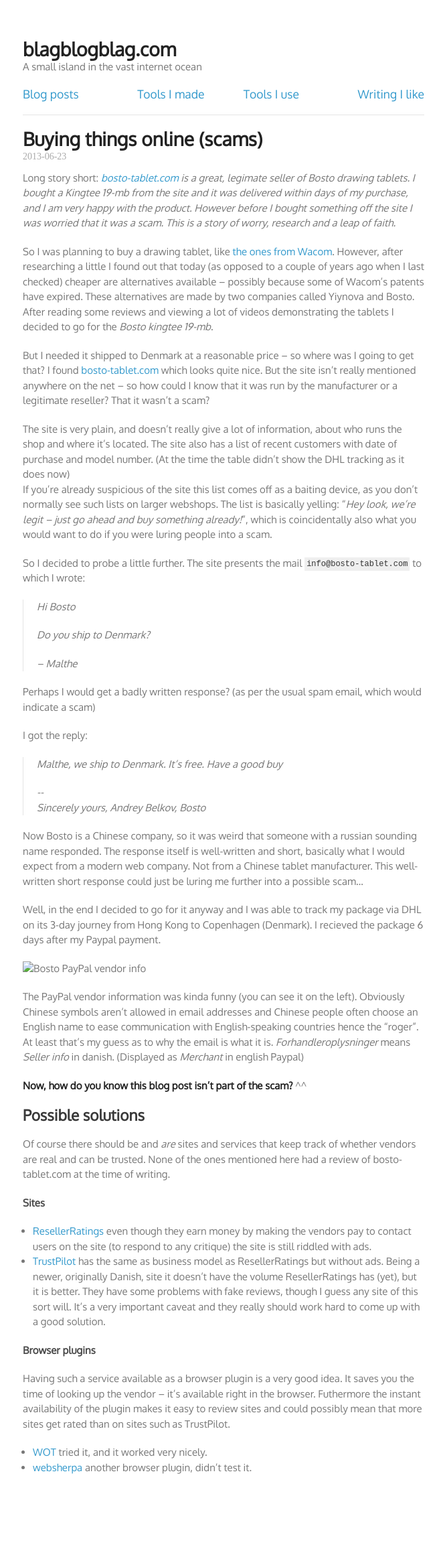
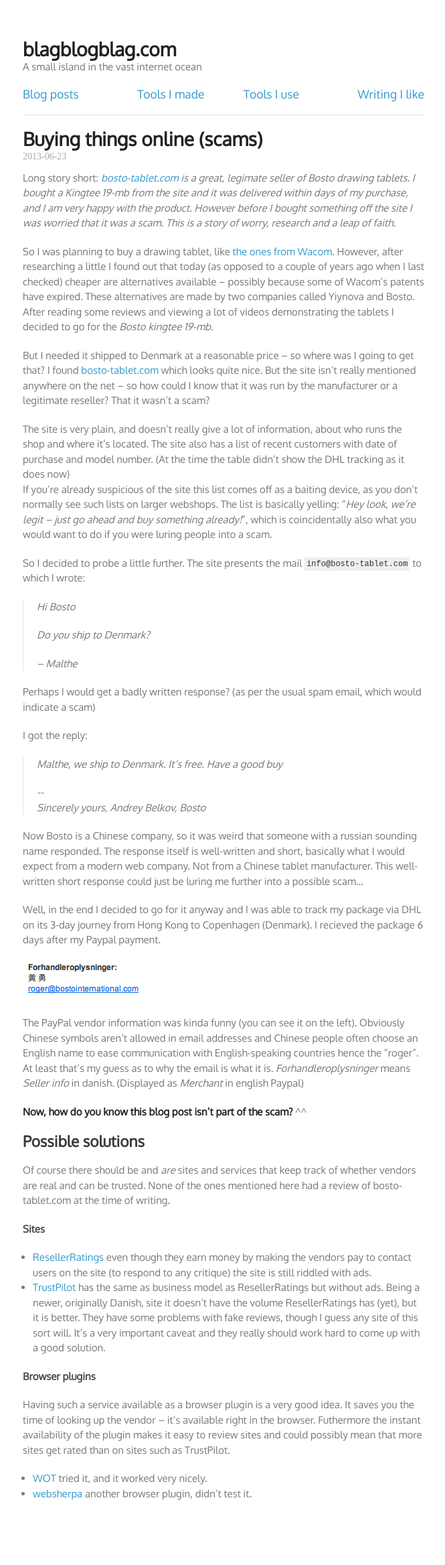
Before and after one commit to malthejorgensen/blagblogblag.com, a Jekyll site: the page built from _posts/2013-06-23-buying-things-online.md, in a window 1280 px wide. Shown: the whole page at 67% size, without its empty margins (306-971 px from the left). Built offline with Jekyll 4.4.1, drawn with Linux system fonts in a browser that asks for light colours; some web fonts are replaced; before the commit the page ends 2297 px from its top, so only the background shows below that.

Commit message:
Posts: Fix image links in two blog posts from 2013

```diff
--- a/_posts/2013-06-23-buying-things-online.md
+++ b/_posts/2013-06-23-buying-things-online.md
@@ -62,7 +62,7 @@
 package via DHL on its 3-day journey from Hong Kong to Copenhagen (Denmark). I
 recieved the package 6 days after my Paypal payment.
 
-![Bosto PayPal vendor info](img/bosto-paypal.png)
+![Bosto PayPal vendor info](/img/bosto-paypal.png)
 
 The PayPal vendor information was kinda funny (you can see it on the left).
 Obviously Chinese symbols aren't allowed in email addresses and Chinese people
```
Also changed, not shown: _posts/2013-04-09-adventures-in-dns.md (+1 -1 lines).
